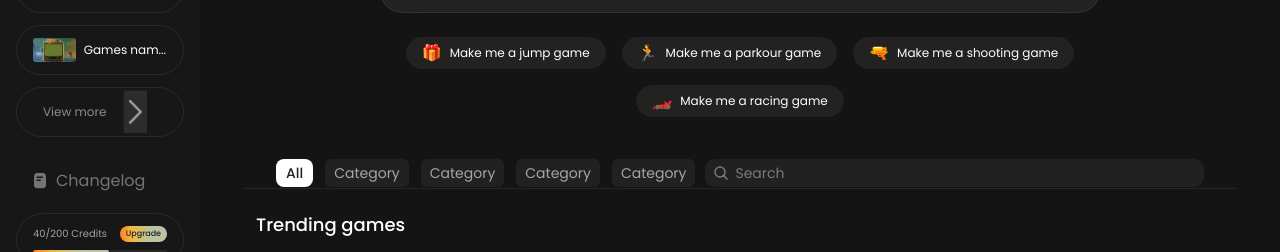
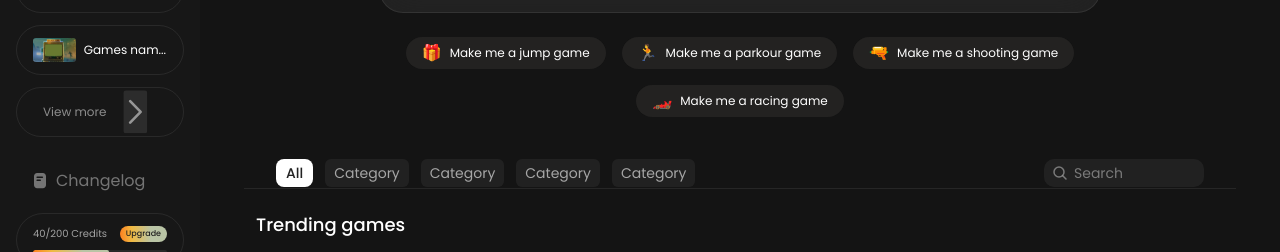
Before and after one commit to Belendali/wanaka-plan-mode-1026, a website: page index.html in a window 1280 px wide. Shown: the part 532-784 px from the top of the page. Drawn offline with Linux system fonts and the light colour scheme; grey boxes are pictures that could not be loaded; a web font is replaced by a local one.

Commit message:
Scope full-width search to the console
Co-Authored-By: Claude Opus 5.5 <noreply@anthropic.com>

```diff
--- a/css/console.css
+++ b/css/console.css
@@ -215,7 +215,8 @@ textarea.inp { height: 80px; }
 .opt img { width: 20px; height: 20px; }
 
 /* the asset grid */
-.search { display: flex; align-items: center; gap: 4px; width: 100%; box-sizing: border-box; height: 28px; margin: 12px 0; padding: 0 8px; border-radius: 10px;
+.pc .search { width: 100%; box-sizing: border-box; }
+.search { display: flex; align-items: center; gap: 4px; height: 28px; margin: 12px 0; padding: 0 8px; border-radius: 10px;
   background: rgba(255, 255, 255, .06); }
 .search input { flex: 1; min-width: 0; border: 0; background: none; outline: none; color: #fff; font: 400 14px/16px var(--sans); }
 .search input::placeholder { color: rgba(255, 255, 255, .4); }
```
